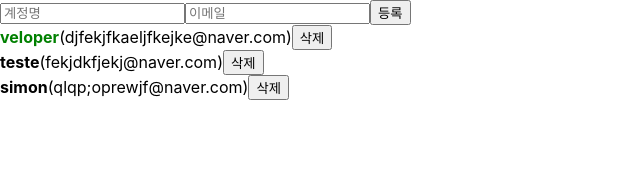
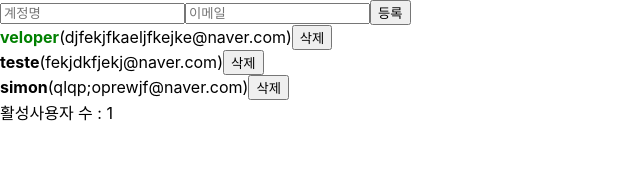
Before and after one commit to doubleaway/study, a React (Create React App) app in the folder input/: page / in a window 1280 px wide. Shown: the top 190 px of the page, without its empty margins (0-640 px from the left). Built offline with nearby package versions, Linux system fonts and the light colour scheme.

Commit message:
usememo사용

```diff
--- a/input/src/App.js
+++ b/input/src/App.js
@@ -1,9 +1,15 @@
 import logo from './logo.svg';
 import './App.css';
 import UserList from "./userList";
-import {useRef, useState} from "react";
+import {useMemo, useRef, useState} from "react";
 import CreateUser from "./createUser";
 //고유 아이디값을 관리하기 위해 useref사용
+
+function countActiveUsers(users){
+  console.log('활성 사용자 수를 세는 중...');
+  return users.filter(user=>user.active).length;
+}
+
 function App() {
   const nextId=useRef(4);
   const [inputs,setInputs]=useState({
@@ -83,6 +89,9 @@
       active:false
     },
   ]);
+//하
+const count=useMemo(()=>countActiveUsers(users),[users]);
+
   return (
       <>
         <CreateUser
@@ -92,7 +101,9 @@
             onCreate={onCreate}
         />
         <UserList users={users} onRemove={onRemove} onToggle={onToggle}/>
+        <div>활성사용자 수 : {count}</div>
         </>
+
   );
 }
 
```
Also changed, not shown: input/src/sampe.js (line endings or trailing spaces).
